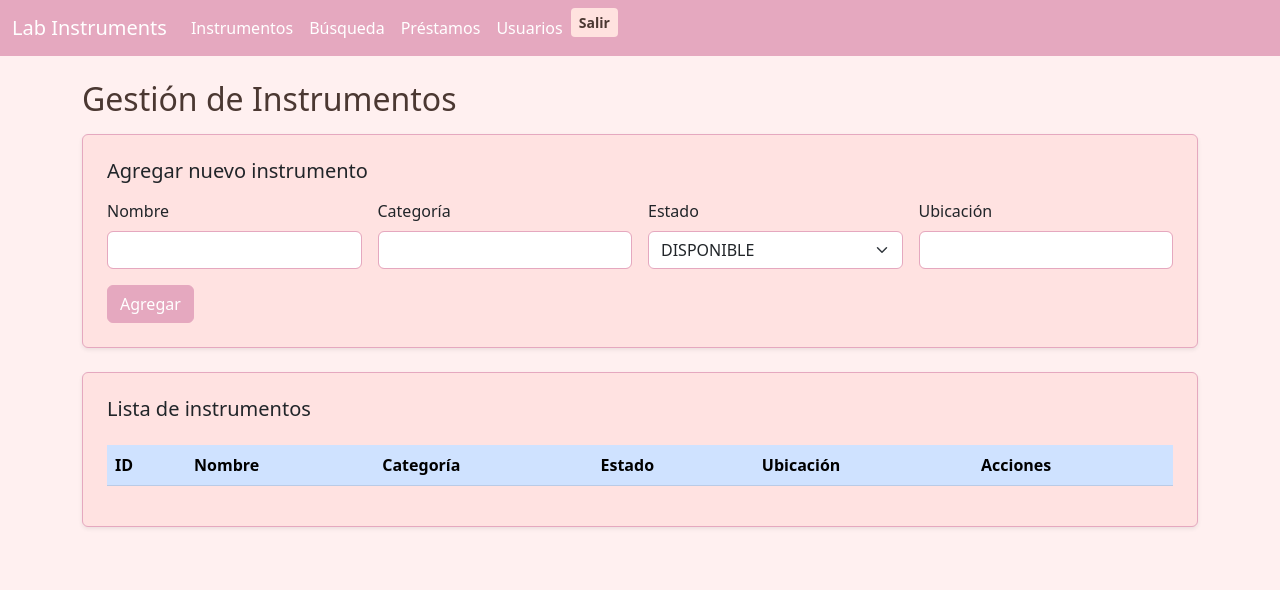
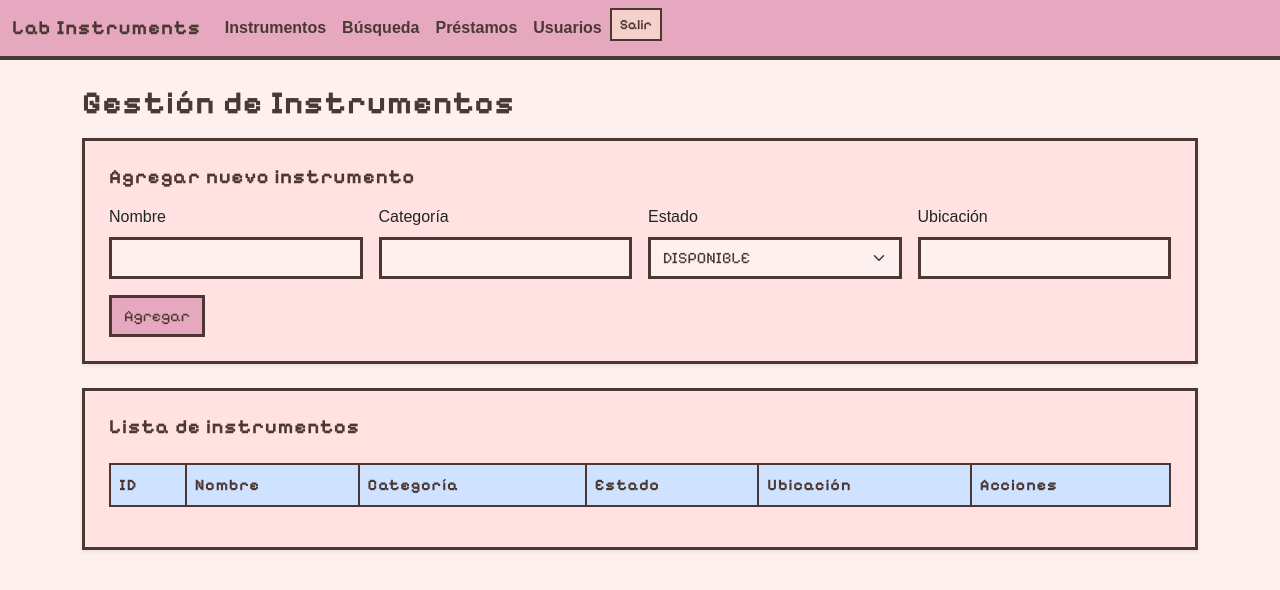
Before and after one commit to Rebequita39/sist-prestamo-instrumentos, a website: page public/instrumentos.html in a window 1280 px wide. Drawn offline with nearby package versions, Linux system fonts and the light colour scheme; no server answers.

Commit message:
fuentes y botones estilo pixel

```diff
--- a/public/style.css
+++ b/public/style.css
@@ -1,6 +1,6 @@
-/* =======================================
-   PALETA BASE
-======================================= */
+/* ===========================================
+   PALETA DE COLORES PERSONALIZADA (Bootstrap)
+   =========================================== */
 
 :root {
   --bs-primary: #E5A8BF !important;
@@ -21,107 +21,153 @@
   --fondo-general: #FFF0F0;
 }
 
-/* =======================================
-   FONDOS Y TEXTO GLOBAL
-======================================= */
-
+/* Fondo global */
 body {
   background-color: var(--fondo-general) !important;
   color: var(--cafe) !important;
+  font-family: Arial, sans-serif;
 }
 
+/* ===========================================
+   TIPOGRAFÍA PIXEL PARA TÍTULOS
+   =========================================== */
 
+h1, h2, h3, h4, h5, h6,
+.card-title,
+.modal-title,
+.navbar-brand,
+.table thead th {
+  font-family: "Pixelify Sans", sans-serif !important;
+  font-weight: 700 !important;
+  color: var(--cafe) !important;
+  letter-spacing: 1px;
+}
 
-.pixelify-sans-cute {
-  font-family: "Pixelify Sans", sans-serif;
-  font-optical-sizing: auto;
-  font-weight: 400;
-  font-style: normal;
-}
-/* =======================================
-   NAVBAR
-======================================= */
+/* ===========================================
+   NAVBAR PIXEL
+   =========================================== */
 
 .navbar {
-  background-color: var(--bs-primary) !important;
+  background-color: var(--rosa-acento) !important;
+  border-bottom: 4px solid var(--cafe) !important;
+  image-rendering: pixelated;
 }
 
-.navbar .nav-link,
 .navbar-brand {
-  color: white !important;
+  color: var(--cafe) !important;
 }
 
-/* =======================================
-   BOTONES — USANDO VARIABLES DE BOOTSTRAP
-======================================= */
+.nav-link {
+  color: var(--cafe) !important;
+  font-weight: bold !important;
+}
+
+.nav-link:hover {
+  color: var(--bs-dark) !important;
+}
+
+/* Botón salir */
+#logoutBtn a {
+  color: var(--cafe) !important;
+  text-decoration: none;
+  font-weight: bold;
+  font-family: "Pixelify Sans", sans-serif;
+}
+
+#logoutBtn {
+  background-color: var(--bs-info) !important;
+  border: 2px solid var(--cafe) !important;
+}
+
+/* ===========================================
+   TARJETAS Y TABLAS
+   =========================================== */
+
+.card {
+  background-color: var(--fondo-tarjeta) !important;
+  border: 3px solid var(--cafe) !important;
+  border-radius: 0 !important;
+  image-rendering: pixelated;
+}
+
+.table thead {
+  background-color: var(--rosa-acento) !important;
+  color: var(--cafe) !important;
+}
+
+.table-striped > tbody > tr:nth-of-type(odd) {
+  --bs-table-accent-bg: var(--bs-light) !important;
+}
+
+.table-striped > tbody > tr:nth-of-type(even) {
+  --bs-table-accent-bg: var(--fondo-tarjeta) !important;
+}
+
+/* ===========================================
+   BOTONES PIXEL
+   =========================================== */
+
+.btn {
+  border-radius: 0 !important;
+  border: 3px solid var(--cafe) !important;
+  font-family: "Pixelify Sans", sans-serif !important;
+  image-rendering: pixelated;
+  color: var(--cafe) !important;
+}
 
 .btn-primary {
-  background-color: var(--bs-primary) !important;
-  border-color: var(--bs-primary) !important;
-}
-
-.btn-primary:hover {
-  background-color: var(--bs-secondary) !important;
-  border-color: var(--bs-secondary) !important;
+  background-color: var(--rosa-acento) !important;
 }
 
 .btn-warning {
   background-color: var(--bs-warning) !important;
-  border-color: var(--bs-warning) !important;
-  color: white !important;
+}
+
+.btn-success {
+  background-color: var(--bs-info) !important;
 }
 
 .btn-danger {
   background-color: var(--bs-danger) !important;
 }
 
-/* =======================================
-   CARDS
-======================================= */
+/* ===========================================
+   FORMULARIOS
+   =========================================== */
 
-.card {
-  background-color: var(--fondo-tarjeta) !important;
-  border: 1px solid var(--bs-primary) !important;
+.form-control, .form-select {
+  border: 3px solid var(--cafe) !important;
+  border-radius: 0 !important;
+  background-color: var(--fondo-general) !important;
+  color: var(--cafe) !important;
+  font-family: "Pixelify Sans", sans-serif !important;
 }
 
-/* =======================================
-   TABLAS
-======================================= */
-
-.table-primary {
-  background-color: var(--bs-primary) !important;
-  color: white !important;
-}
-
-.table-striped > tbody > tr:nth-of-type(odd) {
-  background-color: #FFEDEB !important;
-}
-
-.table-striped > tbody > tr:nth-of-type(even) {
-  background-color: #FFF0F0 !important;
-}
-
-/* =======================================
-   INPUTS Y FORMULARIOS
-======================================= */
-
-.form-control, .form-select {
-  border-color: var(--bs-primary) !important;
-}
-
-.form-control:focus, .form-select:focus {
-  border-color: var(--bs-primary) !important;
-  box-shadow: 0 0 0 0.25rem rgba(229, 168, 191, 0.4) !important;
-}
-
-/* =======================================
-   MODALS
-======================================= */
+/* ===========================================
+   MODALES
+   =========================================== */
 
 .modal-content {
   background-color: var(--fondo-tarjeta) !important;
+  border: 4px solid var(--cafe) !important;
+  border-radius: 0 !important;
 }
 
-.modal-header, .modal-footer {
-  background-color: #FFE2DF !important;
+/* ===========================================
+   TABLAS - PIXEL GRID
+   =========================================== */
+
+table, th, td {
+  border-color: var(--cafe) !important;
+  border-width: 2px !important;
+  image-rendering: pixelated;
 }
+
+/* ===========================================
+   BOTONES DE ACCIÓN (editar/eliminar)
+   =========================================== */
+
+.btn-action {
+  padding: 4px 10px !important;
+  font-size: 14px !important;
+}
```
